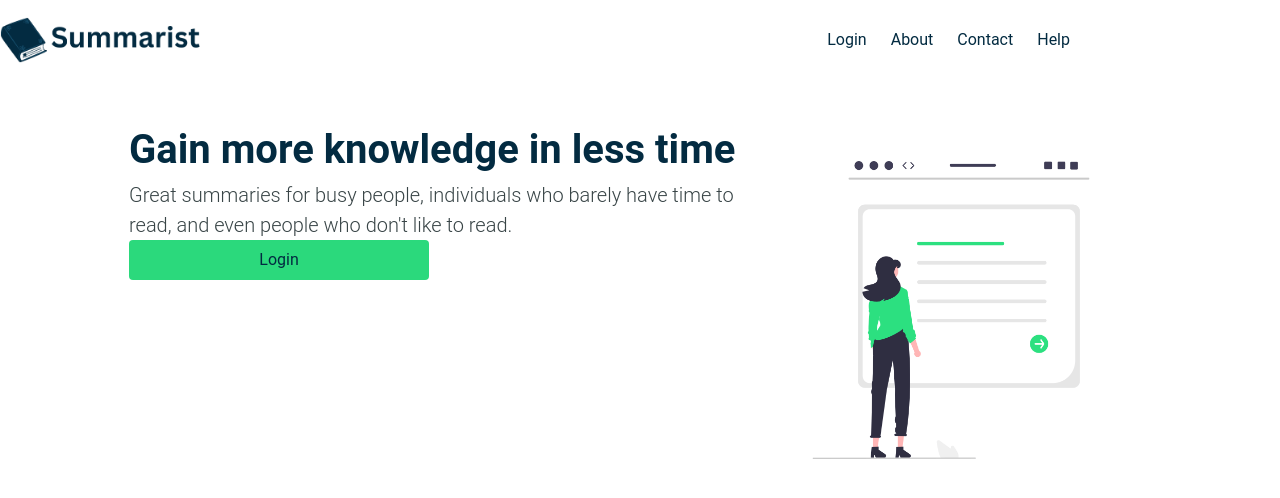
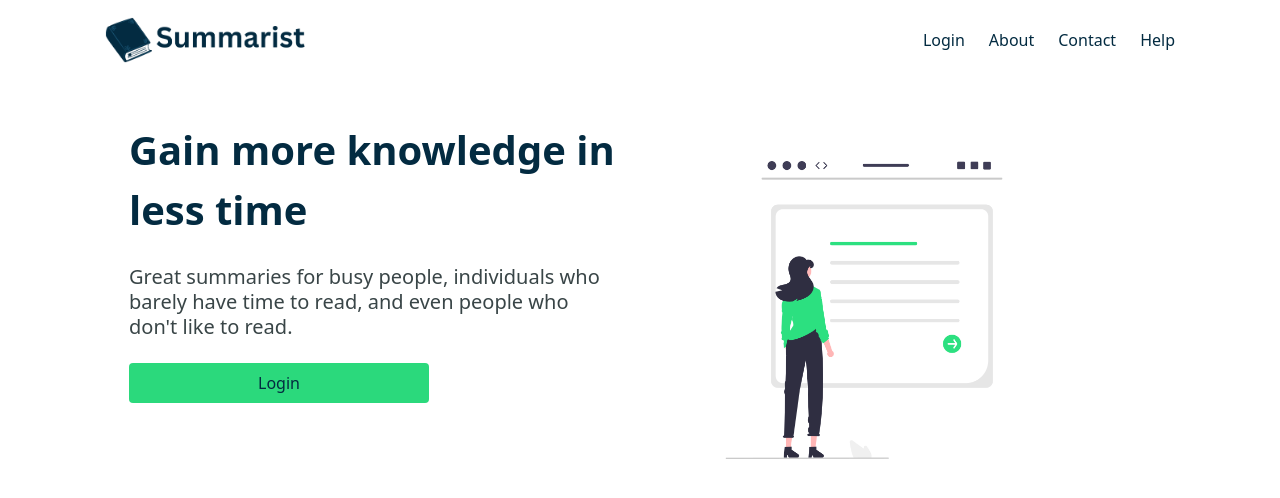
Before and after one commit to connorklee0/summarist, a Next.js app: page / in a window 1280 px wide. Shown: the top 498 px of the page. Built offline with nearby package versions, Linux system fonts and the light colour scheme.

Commit message:
finish styling for nav and landing

```diff
--- a/app/globals.css
+++ b/app/globals.css
@@ -1,6 +1,8 @@
 @import "tailwindcss";
 
 body {
+  background: var(--background);
+  color: var(--foreground);
   max-width: 100%;
   overflow-x: hidden;
 }
@@ -9,7 +11,6 @@ body {
   margin: 0;
   padding: 0;
   box-sizing: border-box;
-  font-family: "Roboto", sans-serif;
 }
 
 a {
@@ -70,3 +71,7 @@ button:disabled {
 .btn:active {
   transform: translateY(1px);
 }
+
+.landing__text {
+  margin-bottom: 24px;
+}
--- a/app/page.tsx
+++ b/app/page.tsx
@@ -5,9 +5,9 @@ import Landing from "../public/home/landing.png";
 export default function Home() {
   return (
     <>
-      <nav className="h-20">
+      <nav className="h-20 w-full flex justify-center">
         <div className="flex justify-between items-center max-w-[1070px] w-full h-full px-6 mx-auto">
-          <figure className="max-w-50 w-full">
+          <figure className="max-w-[200px] w-full">
             <Image className="w-full h-full" src={Logo} alt="logo" />
           </figure>
           <ul className="flex gap-6">
@@ -29,12 +29,12 @@ export default function Home() {
       <section id="landing">
         <div className="container">
           <div className="row">
-            <div className="flex">
-              <div className="w-full flex flex-col space-y-6">
-                <div className="text-[#032b41] text-[40px] font-bold">
+            <div className="grid grid-cols-1 md:grid-cols-2 gap-12 items-start">
+              <div className="w-full max-w-[560px] flex flex-col space-y-6 md:pt-6">
+                <div className="text-[#032b41] text-[40px] font-bold landing__text">
                   Gain more knowledge <br className="md:hidden" /> in less time
                 </div>
-                <div className="text-[#394547] text-[20px] font-light leading-normal">
+                <div className="text-[#394547] text-[20px] font-light leading-tight landing__text">
                   Great summaries for busy people, <br className="md:hidden" />
                   individuals who barely have time to read,{" "}
                   <br className="md:hidden" />
@@ -44,7 +44,7 @@ export default function Home() {
                   Login
                 </button>
               </div>
-              <figure className="w-full h-full max-w-[400px]">
+              <figure className="w-full h-full max-w-100">
                 <Image src={Landing} alt="landing" />
               </figure>
             </div>
```
